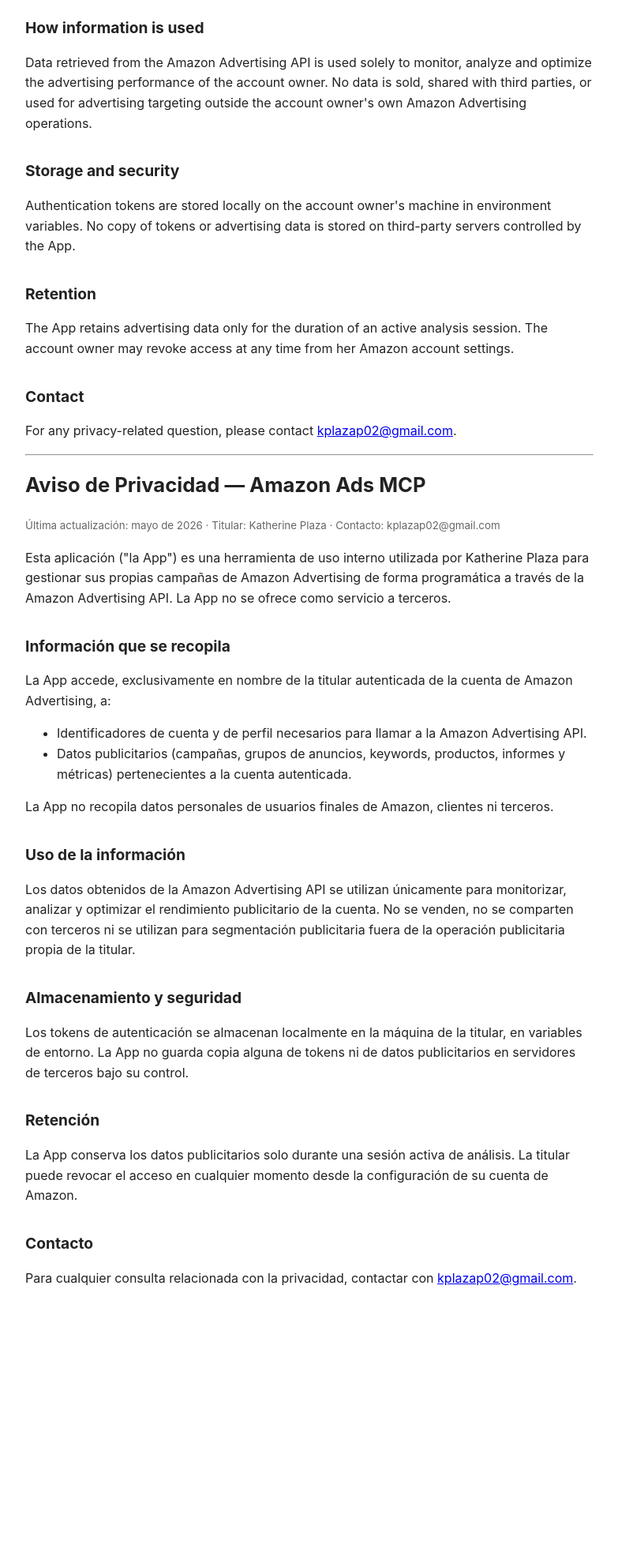
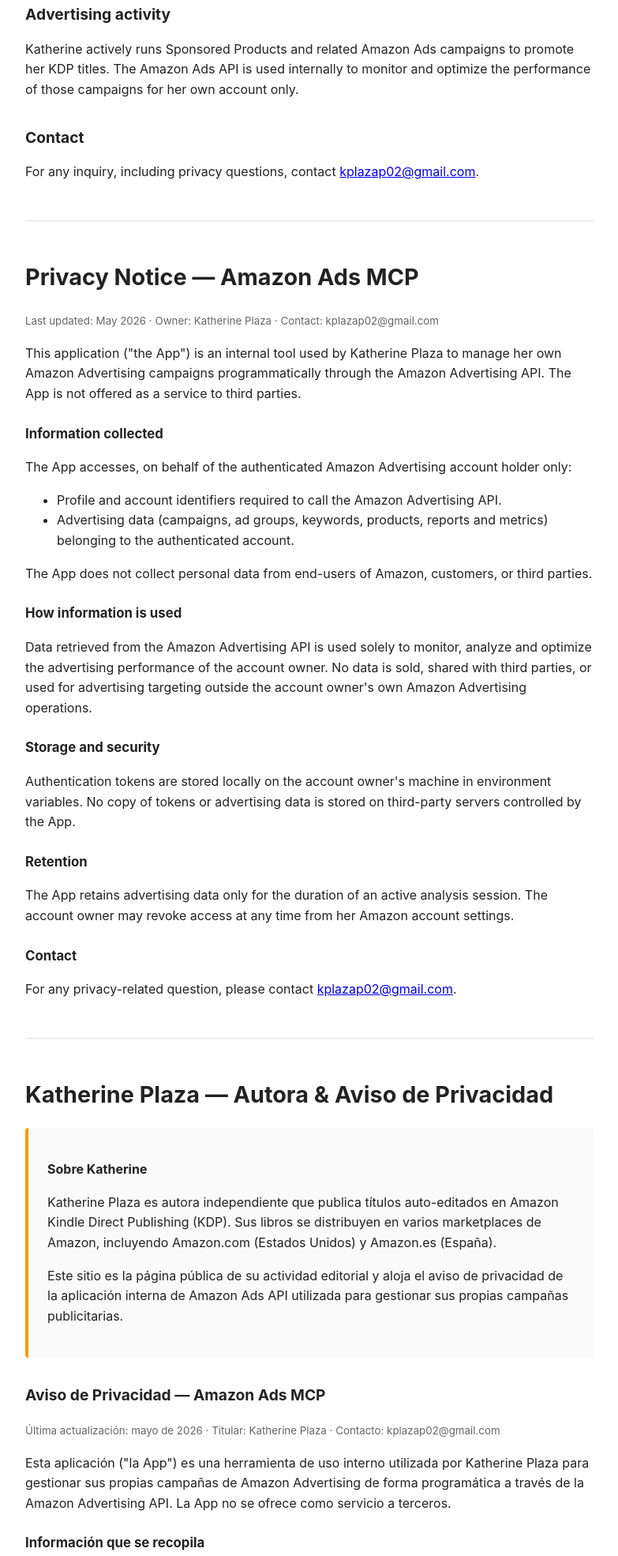
Before and after one commit to guillenunezc/amazon-ads-mcp-privacy, a plain HTML site: page index.html in a window 1280 px wide. Shown: the part 459-2429 px from the top of the page at 79% size, without its empty margins (248-1031 px from the left). Before the commit the page ends 2122 px from the top, so only its background shows below. Drawn offline with Linux system fonts and the light colour scheme.

Commit message:
Revise title and headings in privacy notice
Updated the title and headings in the privacy notice section. Added author information and improved styling for better visibility.

```diff
--- a/index.html
+++ b/index.html
@@ -3,22 +3,42 @@
 <head>
 <meta charset="UTF-8">
 <meta name="viewport" content="width=device-width, initial-scale=1.0">
-<title>Privacy Notice — Amazon Ads MCP (Katherine Plaza)</title>
+<title>Katherine Plaza — Author Page & Privacy Notice</title>
 <style>
   body { font-family: -apple-system, BlinkMacSystemFont, "Segoe UI", Roboto, sans-serif; max-width: 720px; margin: 2rem auto; padding: 0 1rem; line-height: 1.6; color: #222; }
-  h1 { font-size: 1.6rem; }
+  h1 { font-size: 1.8rem; }
   h2 { font-size: 1.2rem; margin-top: 2rem; }
+  h3 { font-size: 1.05rem; margin-top: 1.5rem; }
   small { color: #666; }
+  .hero { padding: 1.5rem; background: #fafafa; border-left: 4px solid #ff9900; border-radius: 4px; margin: 1rem 0 2rem; }
+  hr { margin: 3rem 0; border: 0; border-top: 1px solid #ddd; }
 </style>
 </head>
 <body>
+
+<h1>Katherine Plaza</h1>
+<p><small>Independent author · Antofagasta, Chile · kplazap02@gmail.com</small></p>
+
+<div class="hero">
+  <p><strong>About</strong></p>
+  <p>Katherine Plaza is an independent author publishing self-published titles on Amazon Kindle Direct Publishing (KDP). Books are distributed across multiple Amazon marketplaces, including Amazon.com (United States) and Amazon.es (Spain).</p>
+  <p>This site is the public landing page for Katherine's publishing activity and the home of the privacy notice associated with the Amazon Ads API client used to manage her own advertising campaigns.</p>
+</div>
+
+<h2>Advertising activity</h2>
+<p>Katherine actively runs Sponsored Products and related Amazon Ads campaigns to promote her KDP titles. The Amazon Ads API is used internally to monitor and optimize the performance of those campaigns for her own account only.</p>
+
+<h2>Contact</h2>
+<p>For any inquiry, including privacy questions, contact <a href="mailto:kplazap02@gmail.com">kplazap02@gmail.com</a>.</p>
+
+<hr>
 
 <h1>Privacy Notice — Amazon Ads MCP</h1>
 <p><small>Last updated: May 2026 · Owner: Katherine Plaza · Contact: kplazap02@gmail.com</small></p>
 
 <p>This application ("the App") is an internal tool used by Katherine Plaza to manage her own Amazon Advertising campaigns programmatically through the Amazon Advertising API. The App is not offered as a service to third parties.</p>
 
-<h2>Information collected</h2>
+<h3>Information collected</h3>
 <p>The App accesses, on behalf of the authenticated Amazon Advertising account holder only:</p>
 <ul>
   <li>Profile and account identifiers required to call the Amazon Advertising API.</li>
@@ -26,26 +46,34 @@
 </ul>
 <p>The App does not collect personal data from end-users of Amazon, customers, or third parties.</p>
 
-<h2>How information is used</h2>
+<h3>How information is used</h3>
 <p>Data retrieved from the Amazon Advertising API is used solely to monitor, analyze and optimize the advertising performance of the account owner. No data is sold, shared with third parties, or used for advertising targeting outside the account owner's own Amazon Advertising operations.</p>
 
-<h2>Storage and security</h2>
+<h3>Storage and security</h3>
 <p>Authentication tokens are stored locally on the account owner's machine in environment variables. No copy of tokens or advertising data is stored on third-party servers controlled by the App.</p>
 
-<h2>Retention</h2>
+<h3>Retention</h3>
 <p>The App retains advertising data only for the duration of an active analysis session. The account owner may revoke access at any time from her Amazon account settings.</p>
 
-<h2>Contact</h2>
+<h3>Contact</h3>
 <p>For any privacy-related question, please contact <a href="mailto:kplazap02@gmail.com">kplazap02@gmail.com</a>.</p>
 
 <hr>
 
-<h1 lang="es">Aviso de Privacidad — Amazon Ads MCP</h1>
+<h1 lang="es">Katherine Plaza — Autora & Aviso de Privacidad</h1>
+
+<div class="hero" lang="es">
+  <p><strong>Sobre Katherine</strong></p>
+  <p>Katherine Plaza es autora independiente que publica títulos auto-editados en Amazon Kindle Direct Publishing (KDP). Sus libros se distribuyen en varios marketplaces de Amazon, incluyendo Amazon.com (Estados Unidos) y Amazon.es (España).</p>
+  <p>Este sitio es la página pública de su actividad editorial y aloja el aviso de privacidad de la aplicación interna de Amazon Ads API utilizada para gestionar sus propias campañas publicitarias.</p>
+</div>
+
+<h2 lang="es">Aviso de Privacidad — Amazon Ads MCP</h2>
 <p lang="es"><small>Última actualización: mayo de 2026 · Titular: Katherine Plaza · Contacto: kplazap02@gmail.com</small></p>
 
 <p lang="es">Esta aplicación ("la App") es una herramienta de uso interno utilizada por Katherine Plaza para gestionar sus propias campañas de Amazon Advertising de forma programática a través de la Amazon Advertising API. La App no se ofrece como servicio a terceros.</p>
 
-<h2 lang="es">Información que se recopila</h2>
+<h3 lang="es">Información que se recopila</h3>
 <p lang="es">La App accede, exclusivamente en nombre de la titular autenticada de la cuenta de Amazon Advertising, a:</p>
 <ul lang="es">
   <li>Identificadores de cuenta y de perfil necesarios para llamar a la Amazon Advertising API.</li>
@@ -53,16 +81,16 @@
 </ul>
 <p lang="es">La App no recopila datos personales de usuarios finales de Amazon, clientes ni terceros.</p>
 
-<h2 lang="es">Uso de la información</h2>
+<h3 lang="es">Uso de la información</h3>
 <p lang="es">Los datos obtenidos de la Amazon Advertising API se utilizan únicamente para monitorizar, analizar y optimizar el rendimiento publicitario de la cuenta. No se venden, no se comparten con terceros ni se utilizan para segmentación publicitaria fuera de la operación publicitaria propia de la titular.</p>
 
-<h2 lang="es">Almacenamiento y seguridad</h2>
+<h3 lang="es">Almacenamiento y seguridad</h3>
 <p lang="es">Los tokens de autenticación se almacenan localmente en la máquina de la titular, en variables de entorno. La App no guarda copia alguna de tokens ni de datos publicitarios en servidores de terceros bajo su control.</p>
 
-<h2 lang="es">Retención</h2>
+<h3 lang="es">Retención</h3>
 <p lang="es">La App conserva los datos publicitarios solo durante una sesión activa de análisis. La titular puede revocar el acceso en cualquier momento desde la configuración de su cuenta de Amazon.</p>
 
-<h2 lang="es">Contacto</h2>
+<h3 lang="es">Contacto</h3>
 <p lang="es">Para cualquier consulta relacionada con la privacidad, contactar con <a href="mailto:kplazap02@gmail.com">kplazap02@gmail.com</a>.</p>
 
 </body>
```
